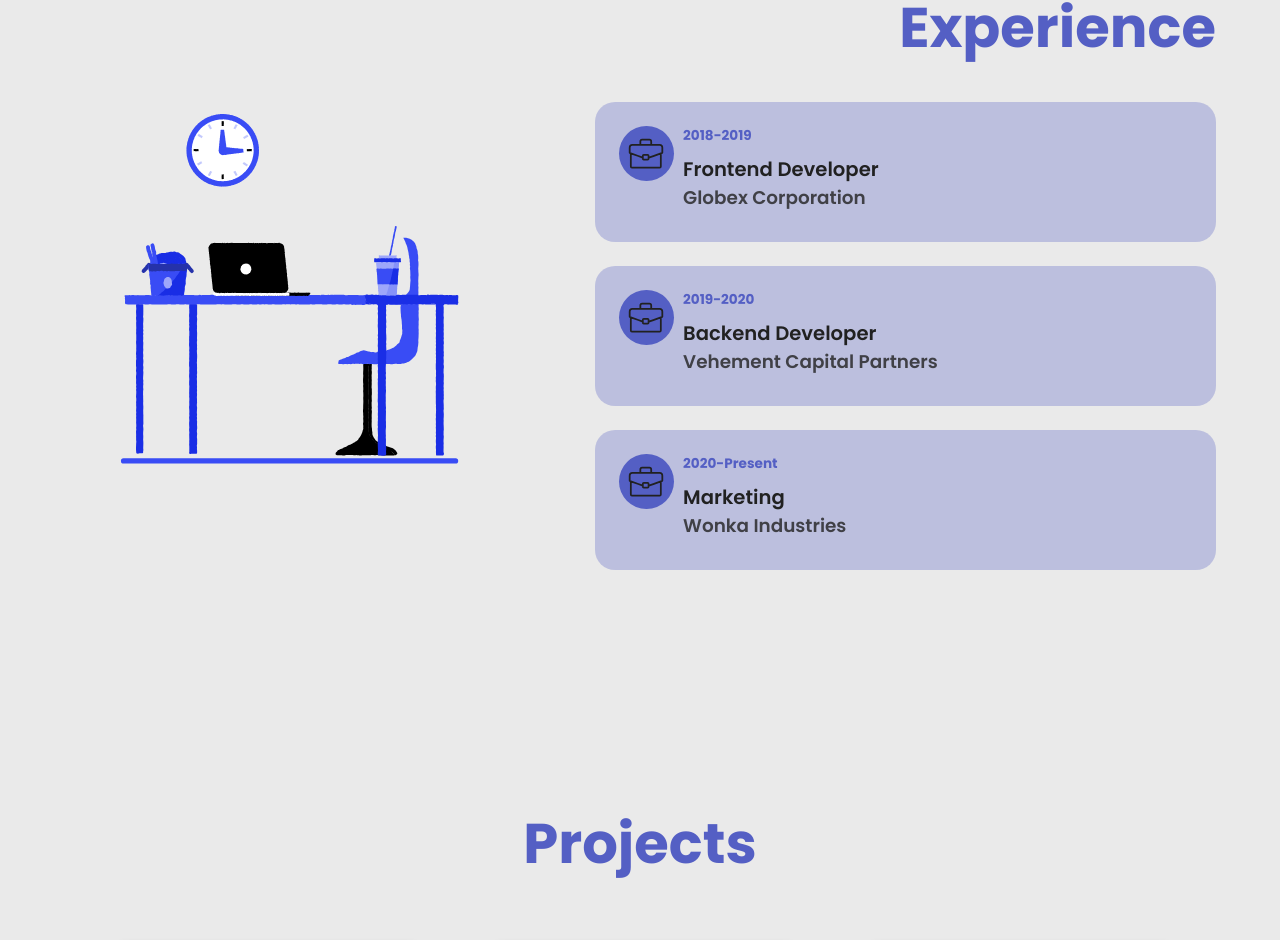
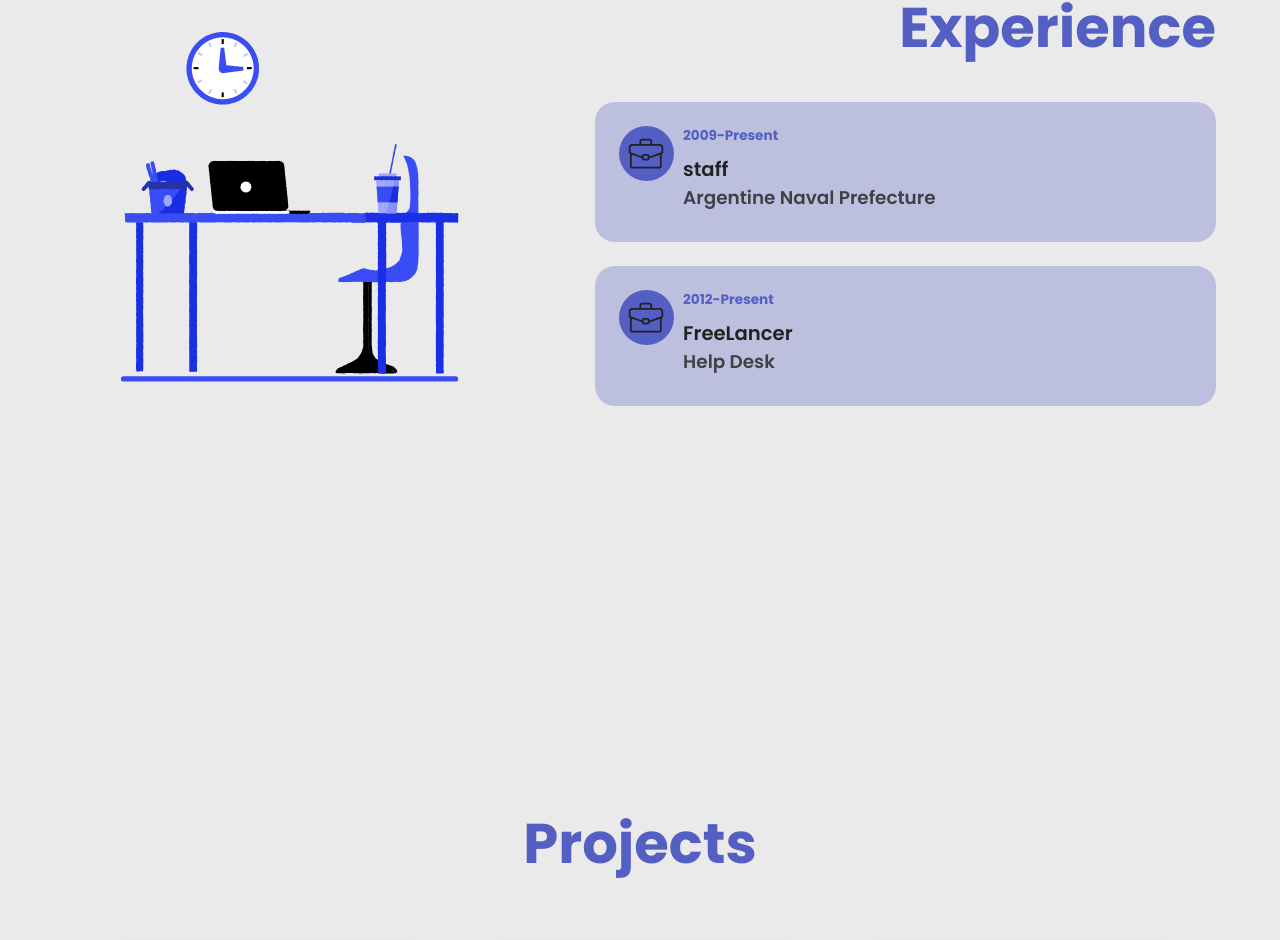
Before and after one commit to emanuelgimenez2/my-portfolio, a React (Create React App) app: page / in a window 1280 px wide. Shown: the part 3128-4068 px from the top of the page. Built offline with nearby package versions, Linux system fonts and the light colour scheme; a web font is replaced by a local one.

Commit message:
proyectos

```diff
--- a/src/data/experienceData.js
+++ b/src/data/experienceData.js
@@ -1,23 +1,23 @@
 export const experienceData = [
     {
         id: 1,
-        company: 'Globex Corporation',
-        jobtitle: 'Frontend Developer',
-        startYear: '2018',
-        endYear: '2019'
+        company: 'Argentine Naval Prefecture',
+        jobtitle: ' staff',
+        startYear: '2009',
+        endYear: 'Present'
     },
     {
         id: 2,
-        company: 'Vehement Capital Partners',
-        jobtitle: 'Backend Developer',
-        startYear: '2019',
-        endYear: '2020'
-    },
-    {
-        id: 3,
-        company: 'Wonka Industries',
-        jobtitle: 'Marketing',
-        startYear: '2020',
+        company: 'Help Desk',
+        jobtitle:  "FreeLancer",
+        startYear: '2012',
         endYear: 'Present'
     },
+    // {
+    //     id: 3,
+    //     company: 'Wonka Industries',
+    //     jobtitle: 'Marketing',
+    //     startYear: '2020',
+    //     endYear: 'Present'
+    // },
 ]
--- a/src/data/projectsData.js
+++ b/src/data/projectsData.js
@@ -11,11 +11,11 @@
 export const projectsData = [
     {
         id: 1,
-        projectName: 'Employee Management',
-        projectDesc: 'This project aims to build an employee management system that consolidates all information of a company',
+        projectName: "Movies",
+        projectDesc: "Aplication that allows you to search for movies and shows, and save them in your favorites.",
         tags: ['React', 'CSS', 'Material Ui'],
         code: 'https://github.com/hhhrrrttt222111/developer-portfolio',
-        demo: 'https://github.com/hhhrrrttt222111/developer-portfolio',
+        demo: "https://github.com/emanuelgimenez2/api-movies",
         image: one
     },
     {
```
